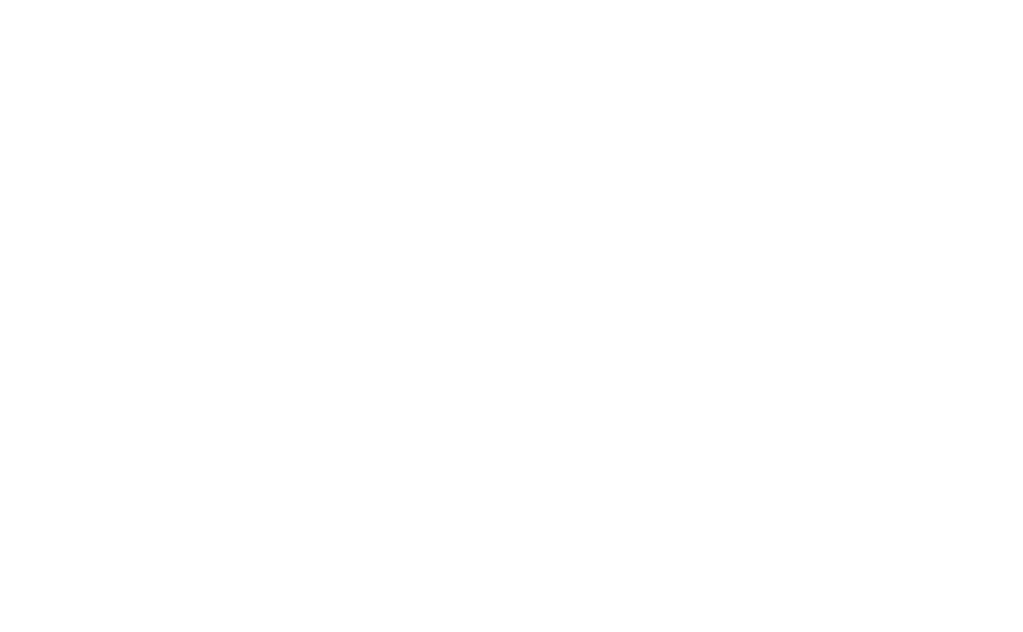
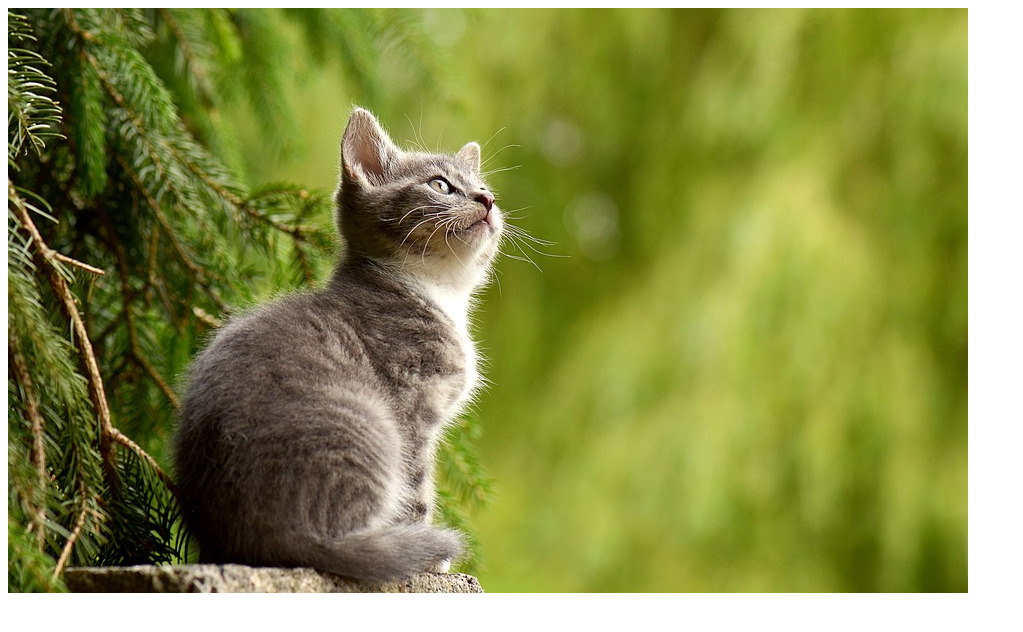
Before and after one commit to Marius-De-Allie/Cat-clicker, a plain HTML site: page index.html in a window 1280 px wide. Shown: the whole page, without its empty margins (0-1023 px from the left). Drawn offline with Linux system fonts and the light colour scheme.

Commit message:
Add img element to index.html
Add img element with src atrribute of 'images/cat.jpg' to index.html

```diff
--- a/index.html
+++ b/index.html
@@ -6,6 +6,7 @@
   </head>
   <body>
     <main>
+      <img class="cat-image" src="images/cat.jpg" alt="cat under a tree">
     </main>
   </body>
 </html>
```
